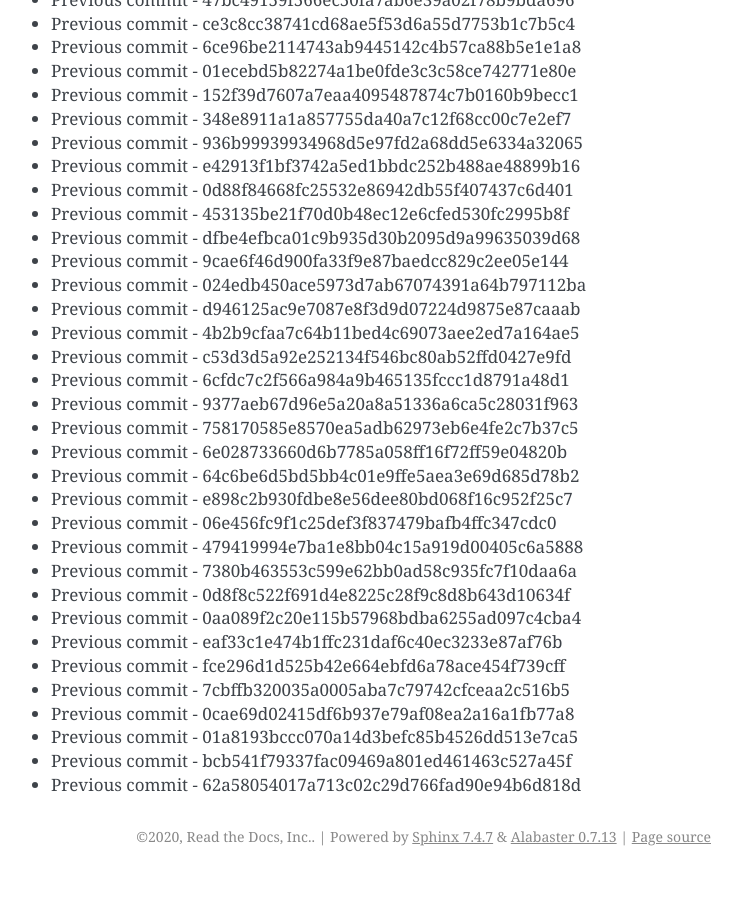
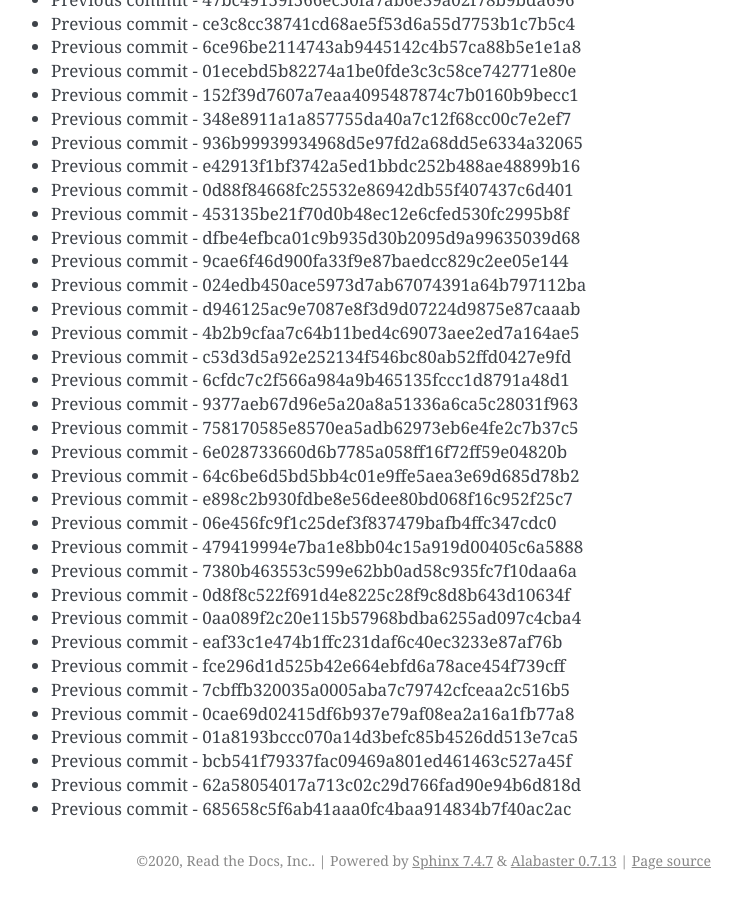
Before and after one commit to readthedocs/rtd-git-stresstest, a Sphinx documentation site: the page built from docs/updates.rst, in a window 1280 px wide and 900 px high, scrolled down 14458 px. Shown: the whole window, without its empty margins (399-1141 px from the left). Built offline with Sphinx 7.4.7, drawn with Linux system fonts in a browser that asks for light colours; before the commit the page ends 15334 px from its top, so only the background shows below that.

Commit message:
Generating commit from previous: 685658c5f6ab41aaa0fc4baa914834b7f40ac2ac

```diff
--- a/docs/updates.rst
+++ b/docs/updates.rst
@@ -639,3 +639,4 @@ It can be tested for any performance characteristics.
 * Previous commit - 01a8193bccc070a14d3befc85b4526dd513e7ca5
 * Previous commit - bcb541f79337fac09469a801ed461463c527a45f
 * Previous commit - 62a58054017a713c02c29d766fad90e94b6d818d
+* Previous commit - 685658c5f6ab41aaa0fc4baa914834b7f40ac2ac
```
